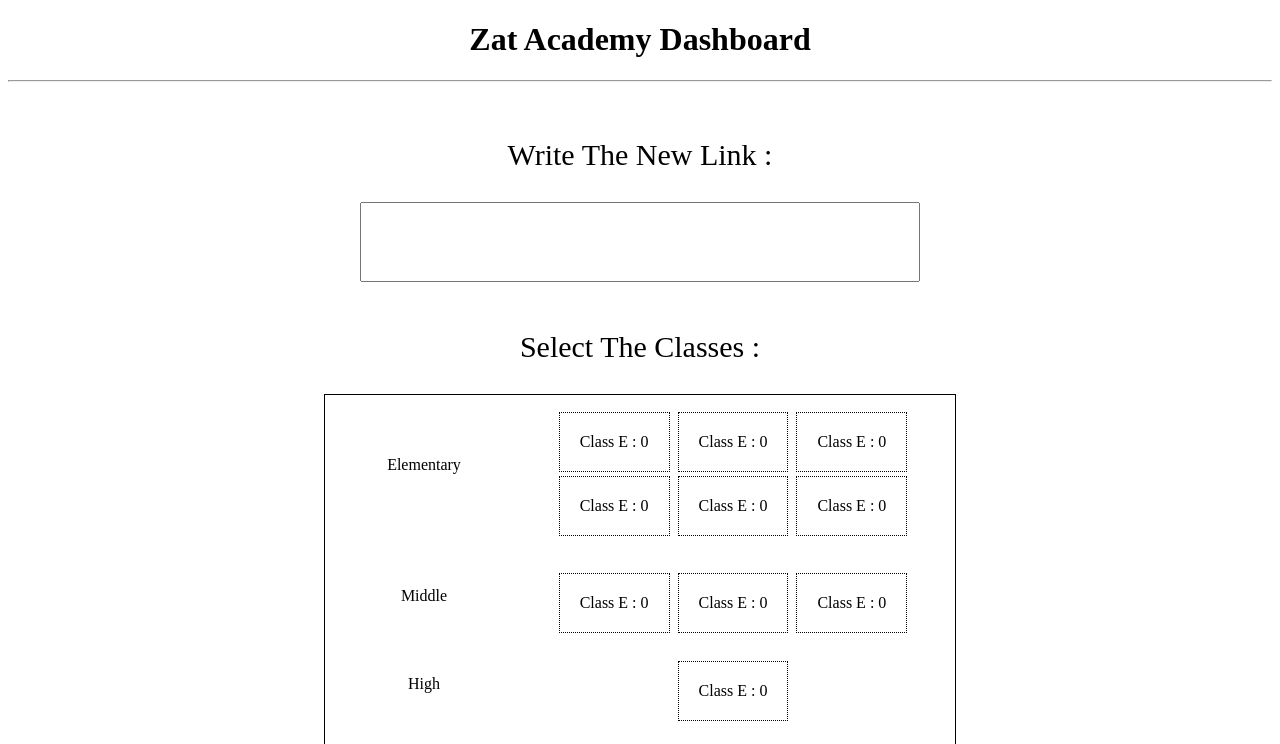
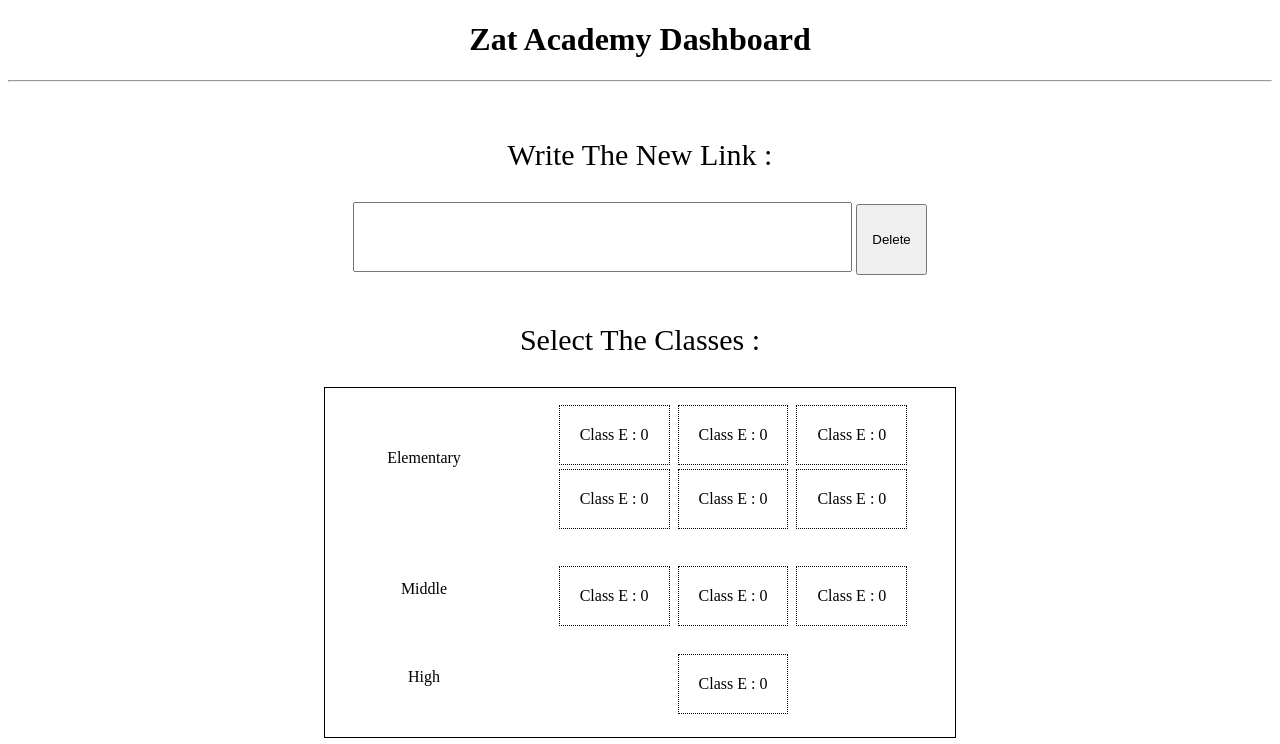
Before and after one commit to Yousefx10/StaticLinkDash, a PHP site: page /dashboard.php in a window 1280 px wide. Shown: the top 744 px of the page. Run offline with PHP 8.4, Linux system fonts and the light colour scheme.

Commit message:
new delete button

```diff
--- a/dashboard.php
+++ b/dashboard.php
@@ -87,14 +87,15 @@ $con -> multi_query($sql);
 
 
         <p class="fontP"> Write The New Link :</p>
-        <input type="text" id="inputlink"style="padding: 25px;width:40%;font-size:22px" oninput="checkBUTTON(1,this)"/>
-
+        <input type="text" id="inputlink"style="padding: 20px;width:36%;font-size:22px" oninput="checkBUTTON(1,this)"/>
+        <button style="height:71px;width:71px;" onclick="document.getElementById('inputlink').value=''">Delete</button>
         <br/><br/>
 
         <p class="fontP">Select The Classes :</p>
 
 
 <div style="width:600px;margin:auto;border:1px solid #000;padding:15px">
+
     <!--  -->
     <div style="float:left;width:28%;height:125px">
 
```
